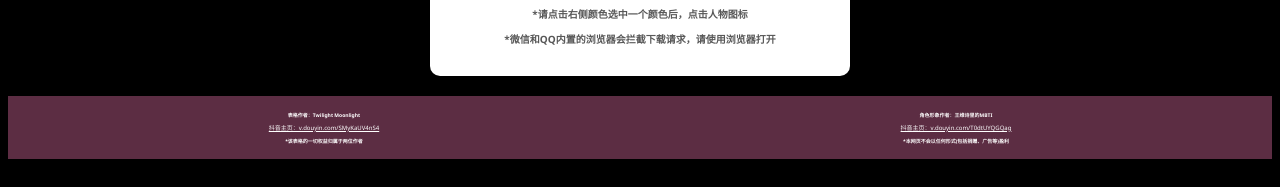
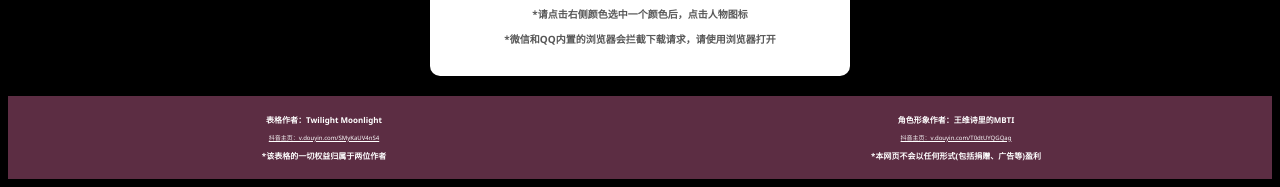
Before and after one commit to aihaoDIYlove/MBTI_selector, a website: page public/index.html in a window 1280 px wide. Shown: the part 658-845 px from the top of the page. Drawn offline with Linux system fonts and the light colour scheme.

Commit message:
修改了图片和样式文件

```diff
--- a/public/main.css
+++ b/public/main.css
@@ -163,7 +163,7 @@ body {
 
 .information {
     color: white;
-    font-size: 5px;
+    font-size: 8px;
     white-space: nowrap;
 }
 
--- a/public/main.js
+++ b/public/main.js
@@ -325,7 +325,7 @@ function cloneContainerContent(tempContainer) {
 
 /**
  * 执行截图操作
- * 使用 html2canvas 库生成高质量图片
+ * 使用 html2canvas 库生成图片
  * @function performScreenshot
  * @param {HTMLElement} tempContainer - 临时容器
  * @returns {Promise} 截图完成的 Promise 对象
```
Also changed, not shown: public/img/img.webp.
